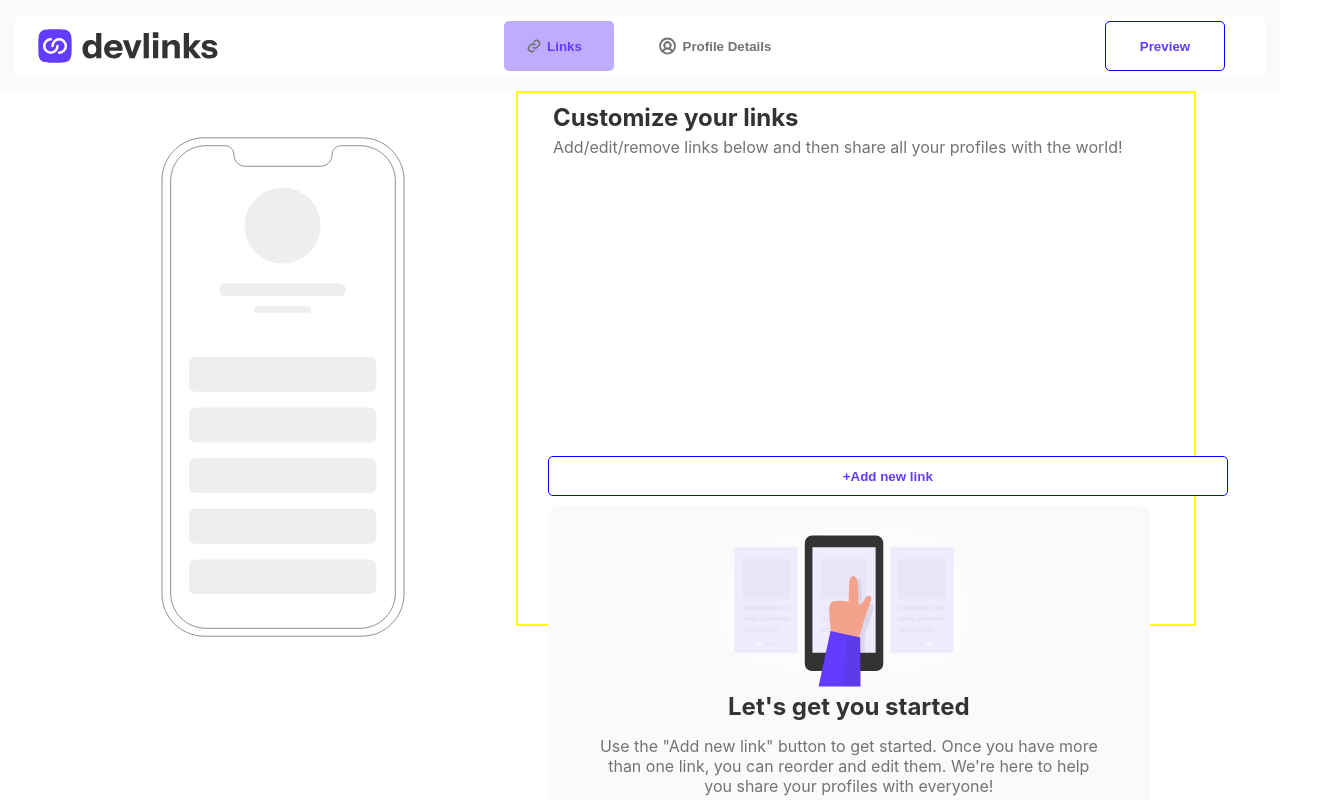
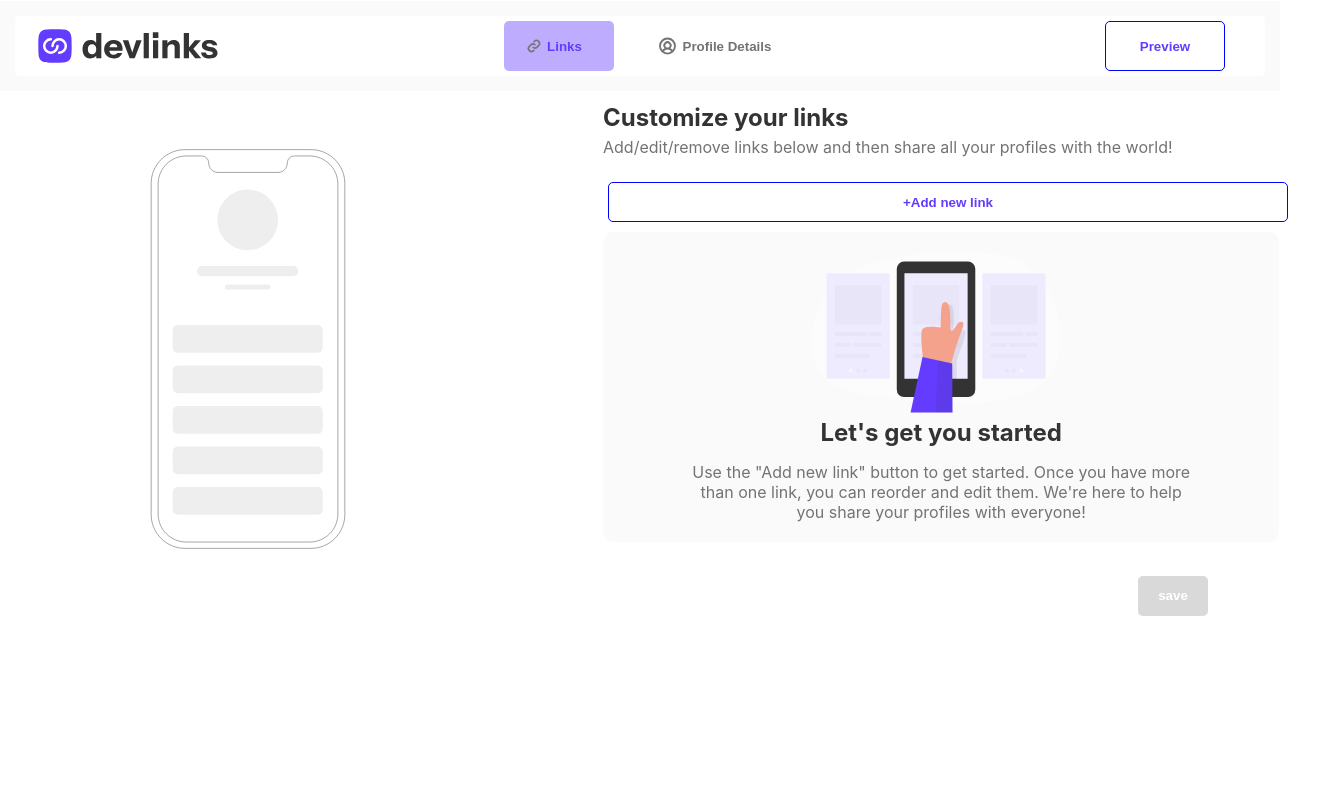
Before and after one commit to jay-menz/Link-sharing-app, a React (Create React App) app: page /Empty in a window 1280 px wide. Shown: the top 800 px of the page, 1333 px wide, since content can reach past the window. Built offline with nearby package versions, Linux system fonts and the light colour scheme; no server answers.

Commit message:
empty page adjustment

```diff
--- a/src/Empty.css
+++ b/src/Empty.css
@@ -108,48 +108,55 @@ button:hover {
 }
 
 .phoneIcon {
-  width: 250px;
-  height: 130px;
+  width: 540px;
+  height: 535px;
+  margin-left: -25px;
+  margin-top: -23px;
+  /* border: 2px solid red; */
+  display: flex;
+  align-items: center;
+  justify-content: center;
 }
-/*
-.phoneIcon img {
-  width: 500px;
-  height: 500px;
-  margin-left: -15px;
-  margin-top: 20px;
-  border: 2px solid blue;
-} */
 
-.phone {
+.phone img {
+  max-width: 80%;
+  max-height: 400px;
+  margin-top: -65px;
+  width: 190%;
+}
+
+
+
+/* .phone {
   position: relative;
-  /* border: 2px solid pink; */
+  border: 2px solid pink;
   top: 1px;
   right: -15px;
   width: 300px;
-}
+} */
 
-.phone img {
-  width: 500px; /* Adjust this value to your desired width */
-  height: 500px; /* Adjust this value to your desired height */
+/* .phone img {
+  width: 500px;
+  height: 500px;
   position: relative;
-  top: 20px; /* To move to the top, or use 'bottom: 0' to move to the bottom */
-  right: 25px; /* To move to the right, or use 'left: 0' to move to the left */
-  /* border: 2px solid yellow; */
-}
+  top: 20px;
+  right: 25px;
+  border: 2px solid yellow;
+} */
 
-
-.customisation {
-  width: 59%;
-  height: 535px;
-  margin-left: auto;
-  margin-right: 0;
-  position: relative;
-  top: -155px;
-  /* border: 2px solid red; */
-}
+  .empty-customisation {
+    position: absolute;
+    top: 0;
+    margin-left: 530px;
+    margin-top: 93px;
+    width: 760px;
+    height: 535px;
+    text-align: center;
+    /* border: 2px solid blue; */
+  }
 
 .customisationHeaderParagraph {
-  margin-left: 25px;
+  margin-left: 30px;
   margin-top: 10px;
 }
 
@@ -189,7 +196,7 @@ button:hover {
 }
 
 .phoneSwipe {
-  order: -1; /* This will move the phoneSwipe div to the top */
+  order: -1;
 }
 
 .getStartedHeaderParagraph {
@@ -207,30 +214,38 @@ button:hover {
   margin-top: 15px;
 }
 
-.saveBtn {
+.save {
   position: absolute;
-  top: 585px;
-  right: 30px;
-  width: 790px;
-  height: 50px;
+  top: 570px;
+  right: 32px;
+  width: 760px;
+  height: 58px;
   /* border: 2px solid red; */
 }
 
-/* .saveBtn .save {
+.saveBtnn {
   width: 70px;
   height: 40px;
-  margin-left: auto;
-  margin-left: 700px;
+  /* border: 2px solid red; */
+  margin-left: 650px;
+  margin-top: 6px;
   border: none;
   background-color: #d9d9d9;
   color: white;
-} */
+  text-align: center;
+  line-height: 40px;
+}
 
+.saveBtnn:hover {
+  background-color: #beadff;
+  color: white;
+}
+/*
 .saveBtn .save {
   width: 70px;
   height: 40px;
   margin-left: 650px;
-  /* margin-right: 700px;  */
+  border: 2px solid red;
   border: none;
   background-color: #d9d9d9;
   color: white;
@@ -240,4 +255,4 @@ button:hover {
 
 .saveBtn .save:hover {
   background-color: #beadff;
-}
+} */
--- a/src/Empty.jsx
+++ b/src/Empty.jsx
@@ -30,7 +30,7 @@ const Empty = () => {
                     <img src={iphoneIcon} alt="phone icon"/>
                   </div>
                 </div>
-            <div className="customisation">
+                    <div className="empty-customisation">
                         <div className="customisationHeaderParagraph">
                             <h1>Customize your links</h1>
                             <p>Add/edit/remove links below and then share all your profiles
@@ -56,8 +56,8 @@ const Empty = () => {
                     </div>
                 </div>
         </div>
-        <div className="saveBtn">
-            <button className='save'>save</button>
+        <div className="save">
+            <button className='saveBtnn'>save</button>
         </div>
     </section>
   )
```
Lines whose indentation alone changed are shown as unchanged.
